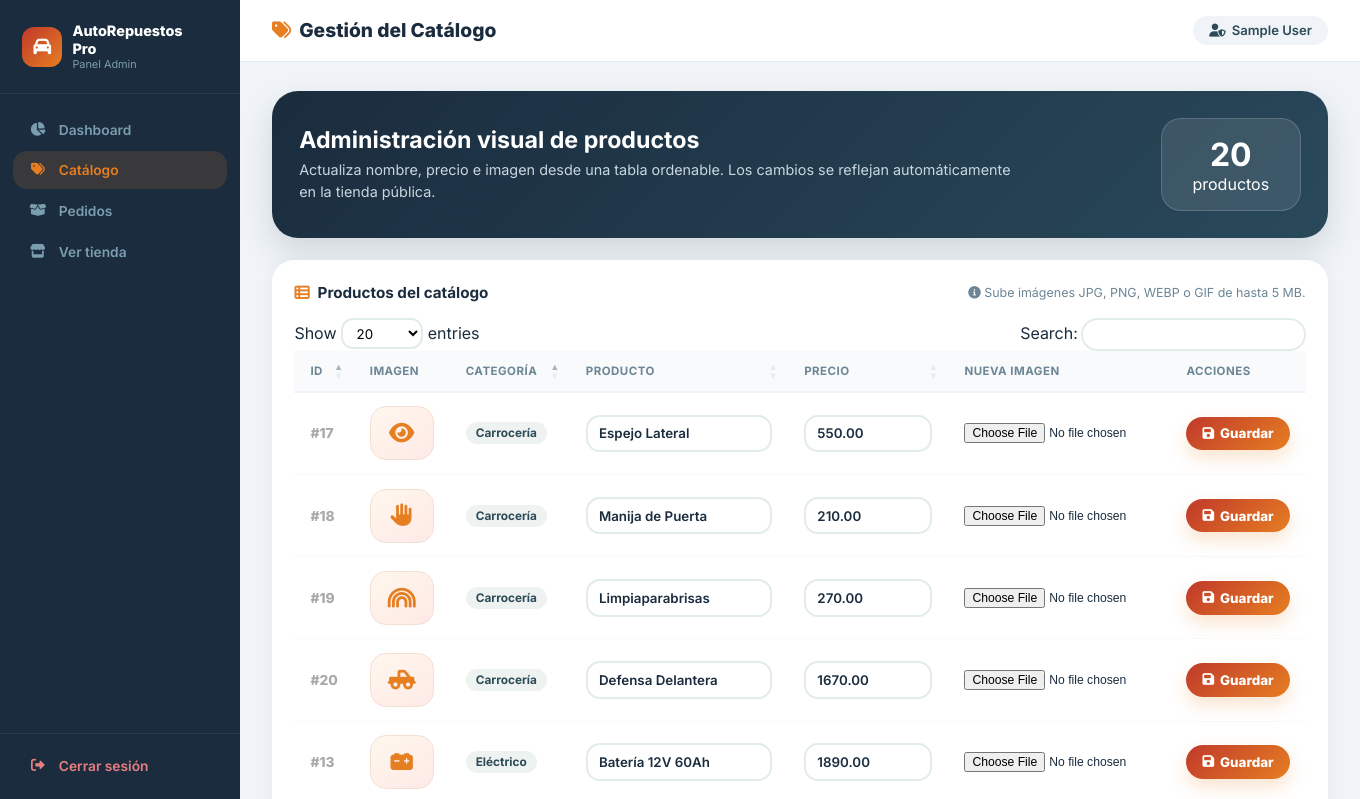
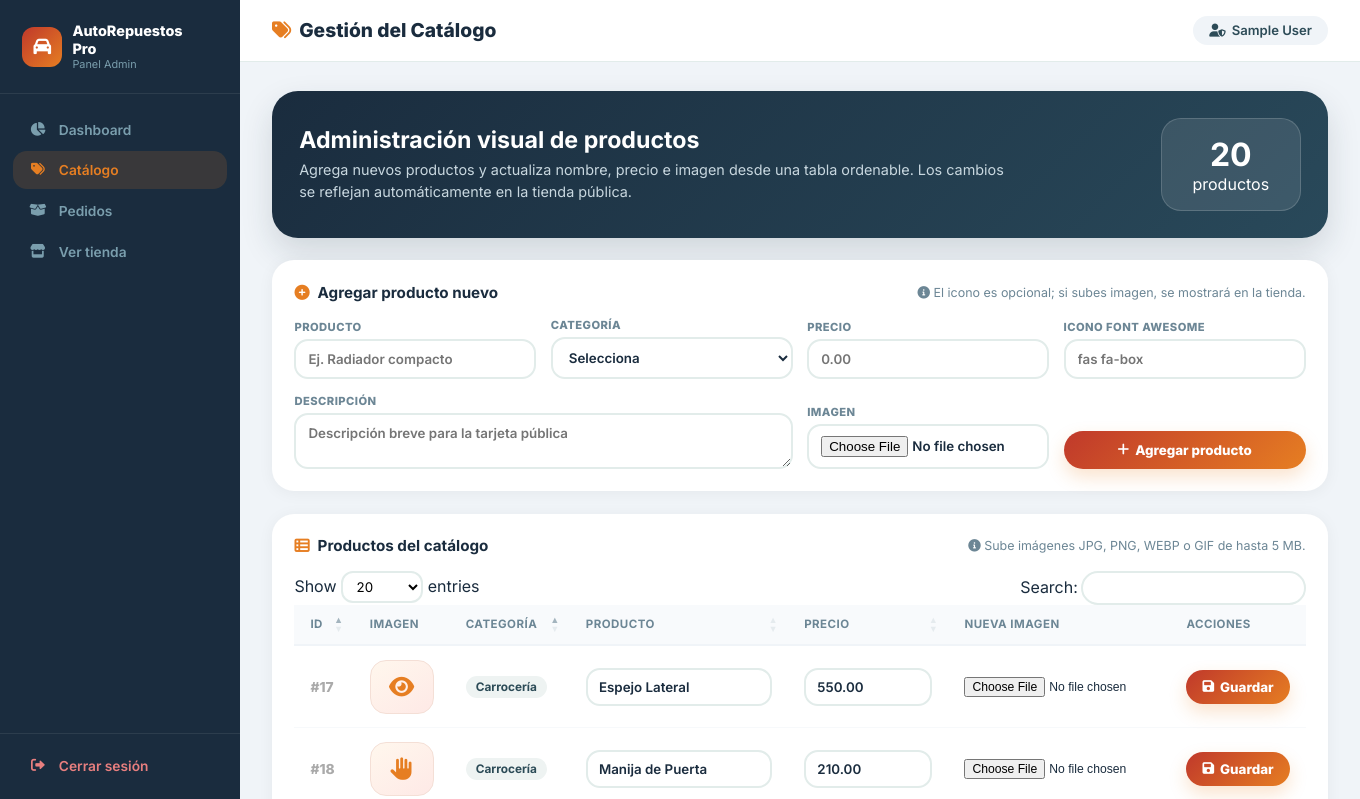
Before and after one commit to conlineweb/catalogodigsistema, a PHP site: page /admin/products.php in a window 1360 px wide. Shown: the top 799 px of the page. Run offline with PHP 8.4, Linux system fonts and the light colour scheme; the visitor is signed in with stand-in values (Sample User, id 1); some libraries are stand-ins or nearby versions.

Commit message:
Add admin product creation module
Co-authored-by: conlineweb <conlineweb@users.noreply.github.com>

```diff
--- a/admin/products.php
+++ b/admin/products.php
@@ -53,6 +53,20 @@ body{font-family:'Inter',sans-serif;background:#f0f4f8;color:#1a2c3e;display:fle
 .hero p{color:#c8d7df;font-size:.9rem;max-width:720px;line-height:1.5}
 .hero-stat{background:rgba(255,255,255,.1);border:1px solid rgba(255,255,255,.16);border-radius:20px;padding:1rem 1.2rem;min-width:140px;text-align:center}
 .hero-stat strong{font-size:2rem;display:block}
+.form-card{background:#fff;border-radius:22px;padding:1.4rem;margin-bottom:1.4rem;box-shadow:0 2px 16px rgba(0,0,0,.05)}
+.form-head{display:flex;align-items:center;justify-content:space-between;gap:1rem;flex-wrap:wrap;margin-bottom:1rem}
+.form-head h3{font-size:.95rem;display:flex;align-items:center;gap:8px}
+.form-head h3 i{color:var(--orange)}
+.form-grid{display:grid;grid-template-columns:repeat(4,minmax(0,1fr));gap:.9rem;align-items:end}
+.form-field{display:flex;flex-direction:column;gap:.35rem}
+.form-field label{font-size:.7rem;font-weight:800;color:var(--muted);text-transform:uppercase;letter-spacing:.04em}
+.form-field.full{grid-column:span 2}
+.new-input{width:100%;border:2px solid #e2ecea;border-radius:14px;padding:.62rem .75rem;font-family:'Inter',sans-serif;font-weight:600;color:#1a2c3e;outline:none;background:#fff}
+.new-input:focus{border-color:var(--orange);box-shadow:0 0 0 3px rgba(230,126,34,.12)}
+textarea.new-input{resize:vertical;min-height:46px}
+.btn-add-product{border:none;background:linear-gradient(135deg,#C0392B,#E67E22);color:#fff;border-radius:30px;padding:.68rem 1rem;font-weight:800;font-family:'Inter',sans-serif;cursor:pointer;display:inline-flex;align-items:center;justify-content:center;gap:6px;white-space:nowrap;box-shadow:0 8px 18px rgba(230,126,34,.22)}
+.btn-add-product:hover{filter:brightness(.96);transform:translateY(-1px)}
+.btn-add-product:disabled{opacity:.6;cursor:not-allowed;transform:none}
 .table-card{background:#fff;border-radius:22px;padding:1.4rem;box-shadow:0 2px 16px rgba(0,0,0,.05)}
 .table-head{display:flex;align-items:center;justify-content:space-between;gap:1rem;flex-wrap:wrap;margin-bottom:1rem}
 .table-head h3{font-size:.95rem;display:flex;align-items:center;gap:8px}
@@ -75,7 +89,7 @@ body{font-family:'Inter',sans-serif;background:#f0f4f8;color:#1a2c3e;display:fle
 .btn-save:hover{filter:brightness(.96);transform:translateY(-1px)}
 .btn-save:disabled{opacity:.6;cursor:not-allowed;transform:none}
 @media(max-width:768px){
-  .sidebar{width:58px}.sb-title,.sb-sub,.nav-item span{display:none}.main{margin-left:58px}.content{padding:1rem}.hero{align-items:flex-start;flex-direction:column}.topbar{padding:1rem}
+  .sidebar{width:58px}.sb-title,.sb-sub,.nav-item span{display:none}.main{margin-left:58px}.content{padding:1rem}.hero{align-items:flex-start;flex-direction:column}.topbar{padding:1rem}.form-grid{grid-template-columns:1fr}.form-field.full{grid-column:span 1}
 }
 </style>
 </head>
@@ -106,9 +120,48 @@ body{font-family:'Inter',sans-serif;background:#f0f4f8;color:#1a2c3e;display:fle
     <section class="hero">
       <div>
         <h1>Administración visual de productos</h1>
-        <p>Actualiza nombre, precio e imagen desde una tabla ordenable. Los cambios se reflejan automáticamente en la tienda pública.</p>
+        <p>Agrega nuevos productos y actualiza nombre, precio e imagen desde una tabla ordenable. Los cambios se reflejan automáticamente en la tienda pública.</p>
       </div>
-      <div class="hero-stat"><strong><?= count($products) ?></strong><span>productos</span></div>
+      <div class="hero-stat"><strong id="productCount"><?= count($products) ?></strong><span>productos</span></div>
+    </section>
+
+    <section class="form-card">
+      <div class="form-head">
+        <h3><i class="fas fa-circle-plus"></i> Agregar producto nuevo</h3>
+        <div class="hint"><i class="fas fa-circle-info"></i> El icono es opcional; si subes imagen, se mostrará en la tienda.</div>
+      </div>
+      <form id="createProductForm" class="form-grid" enctype="multipart/form-data">
+        <div class="form-field">
+          <label for="newName">Producto</label>
+          <input id="newName" name="name" class="new-input" placeholder="Ej. Radiador compacto" required>
+        </div>
+        <div class="form-field">
+          <label for="newCategory">Categoría</label>
+          <select id="newCategory" name="category" class="new-input" required>
+            <option value="">Selecciona</option>
+            <?php foreach ($categoryLabels as $key => $label): ?>
+            <option value="<?= htmlspecialchars($key) ?>"><?= htmlspecialchars($label) ?></option>
+            <?php endforeach; ?>
+          </select>
+        </div>
+        <div class="form-field">
+          <label for="newPrice">Precio</label>
+          <input id="newPrice" name="price" class="new-input" type="number" min="0.01" step="0.01" placeholder="0.00" required>
+        </div>
+        <div class="form-field">
+          <label for="newIcon">Icono Font Awesome</label>
+          <input id="newIcon" name="icon" class="new-input" placeholder="fas fa-box">
+        </div>
+        <div class="form-field full">
+          <label for="newDesc">Descripción</label>
+          <textarea id="newDesc" name="desc" class="new-input" placeholder="Descripción breve para la tarjeta pública" required></textarea>
+        </div>
+        <div class="form-field">
+          <label for="newImage">Imagen</label>
+          <input id="newImage" name="image" class="new-input" type="file" accept="image/jpeg,image/png,image/webp,image/gif">
+        </div>
+        <button class="btn-add-product" type="submit"><i class="fas fa-plus"></i> Agregar producto</button>
+      </form>
     </section>
 
     <section class="table-card">
@@ -139,6 +192,7 @@ body{font-family:'Inter',sans-serif;background:#f0f4f8;color:#1a2c3e;display:fle
 <script>
 const PRODUCTS = <?= $productsJson ?>;
 const CATEGORY_LABELS = <?= json_encode($categoryLabels, JSON_UNESCAPED_UNICODE) ?>;
+let productsTable;
 
 function esc(str) {
   return String(str || '').replace(/[&<>"']/g, m => ({'&':'&amp;','<':'&lt;','>':'&gt;','"':'&quot;',"'":'&#39;'}[m]));
@@ -147,6 +201,13 @@ function esc(str) {
 function productImage(product) {
   if (product.image) return `<img src="${esc(product.image)}" alt="${esc(product.name)}">`;
   return `<i class="${esc(product.icon || 'fas fa-box')}"></i>`;
+}
+
+function sortProducts() {
+  PRODUCTS.sort((a, b) => {
+    const categoryCompare = String(a.category || '').localeCompare(String(b.category || ''));
+    return categoryCompare !== 0 ? categoryCompare : parseInt(a.id || 0, 10) - parseInt(b.id || 0, 10);
+  });
 }
 
 function buildRows() {
@@ -163,6 +224,59 @@ function buildRows() {
       <td><button class="btn-save" onclick="saveProduct(${id}, this)"><i class="fas fa-save"></i> Guardar</button></td>
     </tr>`;
   }).join('');
+}
+
+function initProductsTable() {
+  productsTable = $('#productsTable').DataTable({
+    language: { url: 'https://cdn.datatables.net/plug-ins/1.13.7/i18n/es-ES.json' },
+    order: [[2, 'asc'], [0, 'asc']],
+    pageLength: 20,
+    lengthMenu: [[10,20,50,-1],[10,20,50,'Todos']],
+    columnDefs: [{ targets:[1,5,6], orderable:false, searchable:false }],
+  });
+}
+
+function refreshProductsTable() {
+  if (productsTable) {
+    productsTable.destroy();
+  }
+  sortProducts();
+  buildRows();
+  initProductsTable();
+  document.getElementById('productCount').textContent = PRODUCTS.length;
+}
+
+async function createProduct(event) {
+  event.preventDefault();
+  const form = event.currentTarget;
+  const fields = form.elements;
+  const button = form.querySelector('button[type="submit"]');
+  const name = fields.namedItem('name').value.trim();
+  const desc = fields.namedItem('desc').value.trim();
+  const category = fields.namedItem('category').value;
+  const price = parseFloat(fields.namedItem('price').value);
+
+  if (!name || !desc || !category || !price || price <= 0) {
+    Swal.fire('Datos incompletos', 'Completa nombre, descripción, categoría y precio válido.', 'warning');
+    return;
+  }
+
+  button.disabled = true;
+  button.innerHTML = '<i class="fas fa-spinner fa-spin"></i> Agregando';
+  try {
+    const res = await fetch('/catalogodigsistema/api/create_product.php', { method: 'POST', body: new FormData(form) });
+    const data = await res.json();
+    if (!res.ok || !data.success) throw new Error(data.error || 'No se pudo crear el producto');
+    PRODUCTS.push(data.product);
+    refreshProductsTable();
+    form.reset();
+    Swal.fire({icon:'success',title:'Producto agregado',timer:1200,showConfirmButton:false,toast:true,position:'top-end'});
+  } catch (error) {
+    Swal.fire('Error', error.message, 'error');
+  } finally {
+    button.disabled = false;
+    button.innerHTML = '<i class="fas fa-plus"></i> Agregar producto';
+  }
 }
 
 async function saveProduct(id, button) {
@@ -202,14 +316,10 @@ async function saveProduct(id, button) {
   }
 }
 
+document.getElementById('createProductForm').addEventListener('submit', createProduct);
+sortProducts();
 buildRows();
-$('#productsTable').DataTable({
-  language: { url: 'https://cdn.datatables.net/plug-ins/1.13.7/i18n/es-ES.json' },
-  order: [[2, 'asc'], [0, 'asc']],
-  pageLength: 20,
-  lengthMenu: [[10,20,50,-1],[10,20,50,'Todos']],
-  columnDefs: [{ targets:[1,5,6], orderable:false, searchable:false }],
-});
+initProductsTable();
 </script>
 </body>
 </html>
```
Also changed, not shown: api/create_product.php (added, +112 -0 lines).
